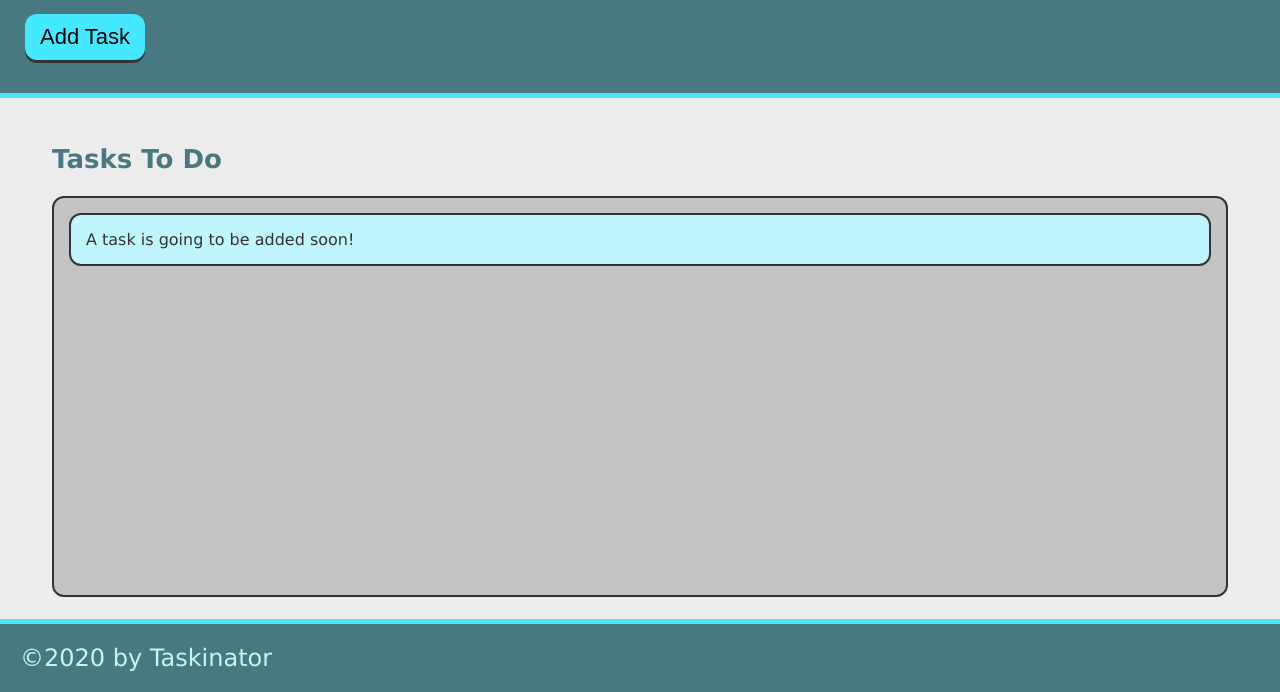
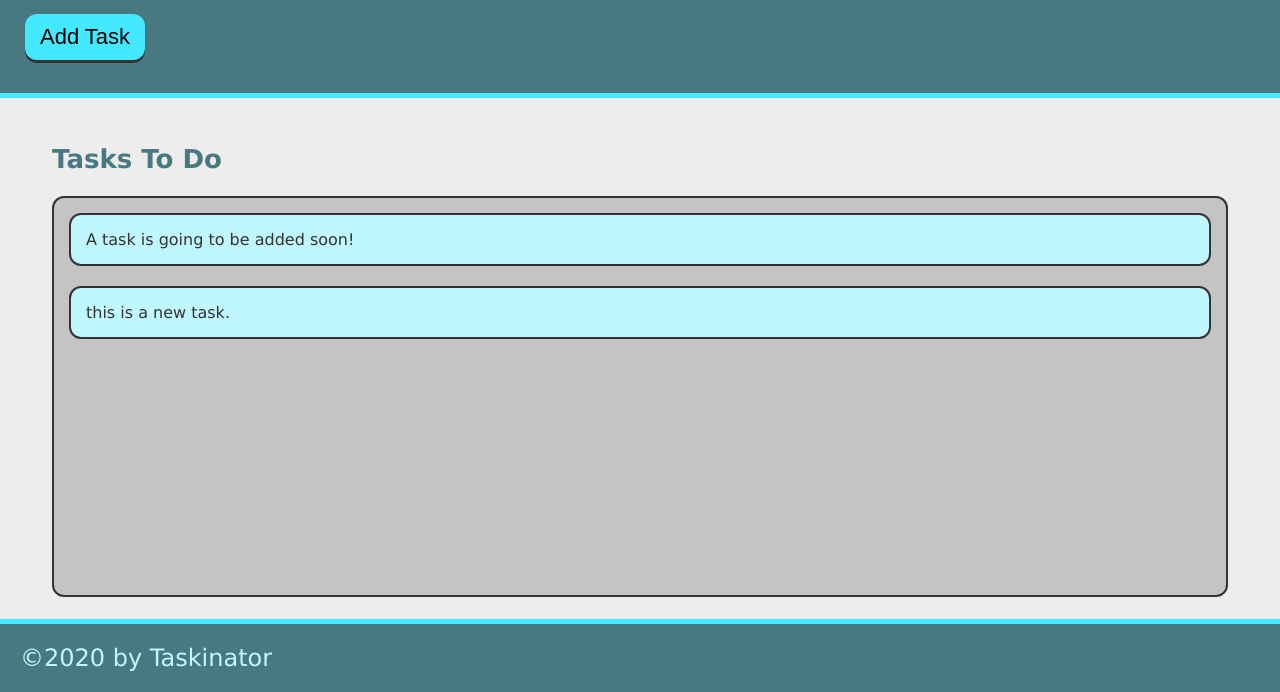
Before and after one commit to OSSATMTeamjc18/Taskinator, a plain HTML site: page index.html in a window 1280 px wide. Both pictures are taken after a click on the button "Add Task". Shown: the part 108-800 px from the top of the page. Drawn offline with Linux system fonts and the light colour scheme.

Commit message:
add ability to add task

```diff
--- a/assets/js/script.js
+++ b/assets/js/script.js
@@ -0,0 +1,11 @@
+var buttonEl = document.querySelector("#save-task");
+var tasksToDoEl = document.querySelector("#tasks-to-do");
+
+var createTaskhandler = function () {
+    var listItemEl = document.createElement("li");
+    listItemEl.className = "task-item";
+    listItemEl.textContent = "this is a new task.";
+    tasksToDoEl.appendChild(listItemEl);
+};
+
+buttonEl.addEventListener("click", createTaskhandler);
--- a/index.html
+++ b/index.html
@@ -14,22 +14,22 @@
     <header>
         <h1>Taskinator</h1>
         <p>Click the button below to add a new task!</p>
-        <button class="btn">Add Task</button>
+        <button class="btn" id="save-task">Add Task</button>
     </header>
 
     <main class="page-content">
         <section class="task-list-wrapper">
             <h2 class="list-title">Tasks To Do</h2>
-            <ul class="task-list">
+            <ul class="task-list" id="tasks-to-do">
                 <li class="task-item">A task is going to be added soon!</li>
             </ul>
         </section>
     </main>
 
+    <footer>
+        &copy;2020 by Taskinator
+    </footer>
     <script src="./assets/js/script.js"></script>
 </body>
-<footer>
-    &copy;2020 by Taskinator
-</footer>
 
 </html>
```
